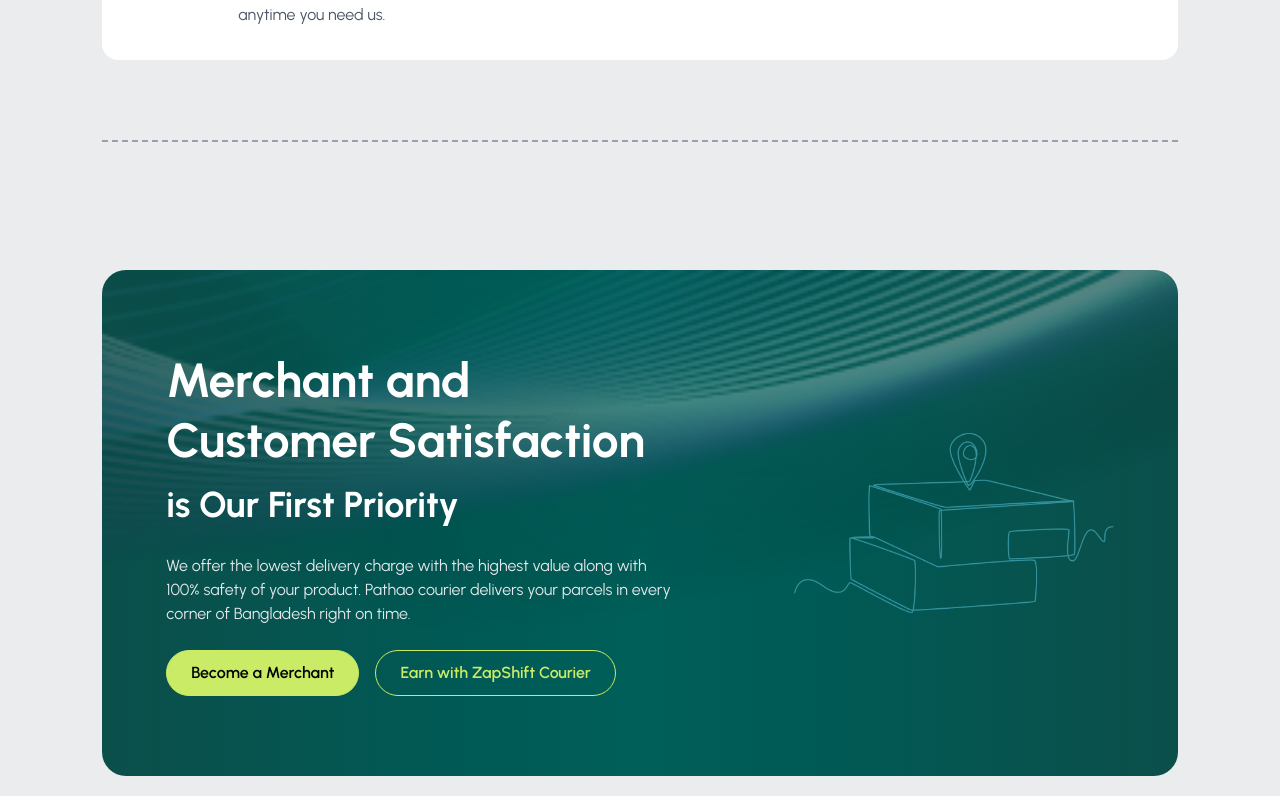
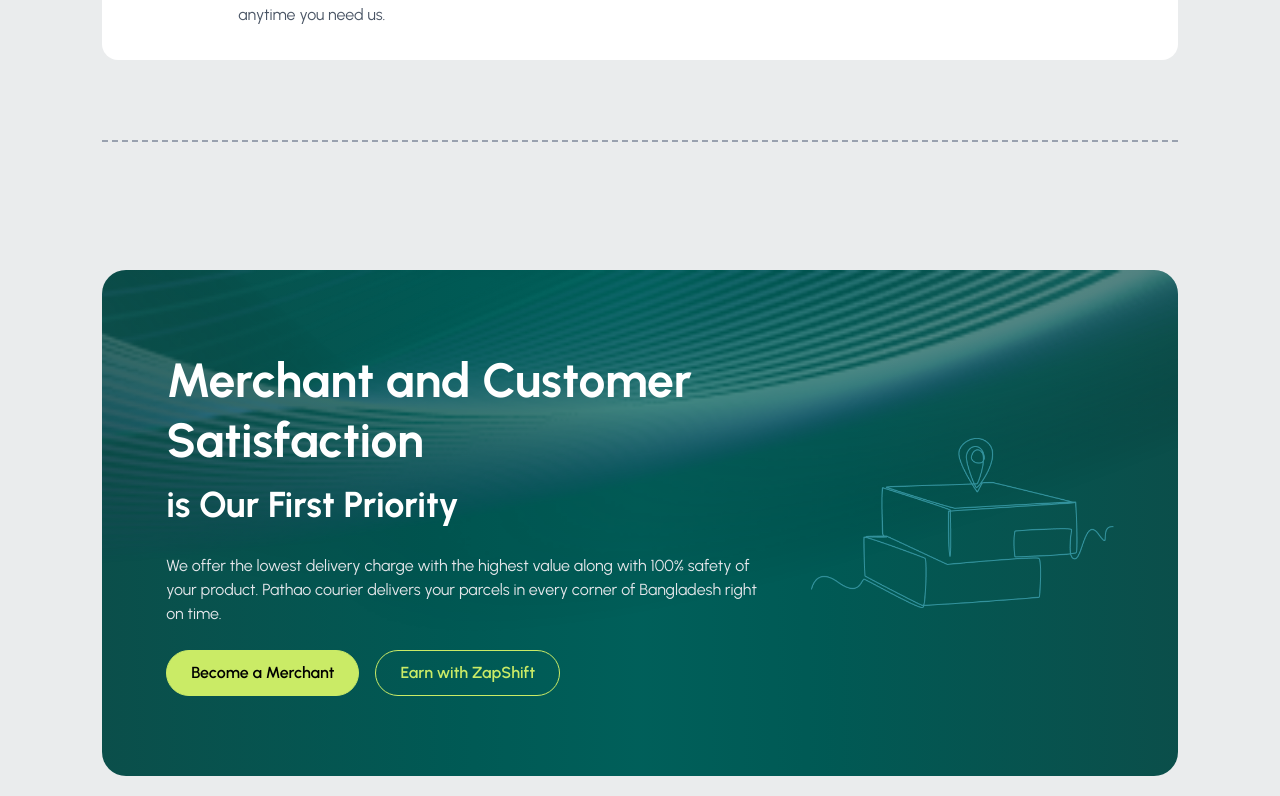
Before and after one commit to obaidullah-miazi-dev/ZapShift-web, a React (Vite) app: page / in a window 1280 px wide. Shown: the part 3254-4050 px from the top of the page. Built offline with nearby package versions, Linux system fonts and the light colour scheme.

Commit message:
updated and fixed responsive design for merchant banner section

```diff
--- a/src/components/MerchantBanner.jsx
+++ b/src/components/MerchantBanner.jsx
@@ -22,7 +22,7 @@
           <div className="relative flex flex-col md:flex-row items-center justify-between px-8 py-12 md:px-16 md:py-20 gap-10">
 
             {/* Left – Text + Buttons */}
-            <div className="max-w-lg space-y-6">
+            <div className="space-y-6 flex-2">
               <h2 className="text-3xl md:text-4xl lg:text-5xl font-bold leading-tight">
                 Merchant and Customer Satisfaction
                 <br />
@@ -45,17 +45,17 @@
 
                 {/* Outline button */}
                 <OutlineBtn className="border-main text-main hover:bg-main hover:text-black font-semibold rounded-full transition-colors">
-                  Earn with ZapShift Courier
+                  Earn with ZapShift
                 </OutlineBtn>
               </div>
             </div>
 
             {/* Right – Parcel illustration */}
-            <div className="shrink-0">
+            <div className="flex-1">
               <img
                 src={parcelIllustration}
                 alt="Parcel with location pin"
-                className="w-48 md:w-64 lg:w-80"
+                className="w-48 md:w-64 lg:w-full"
               />
             </div>
           </div>
```
